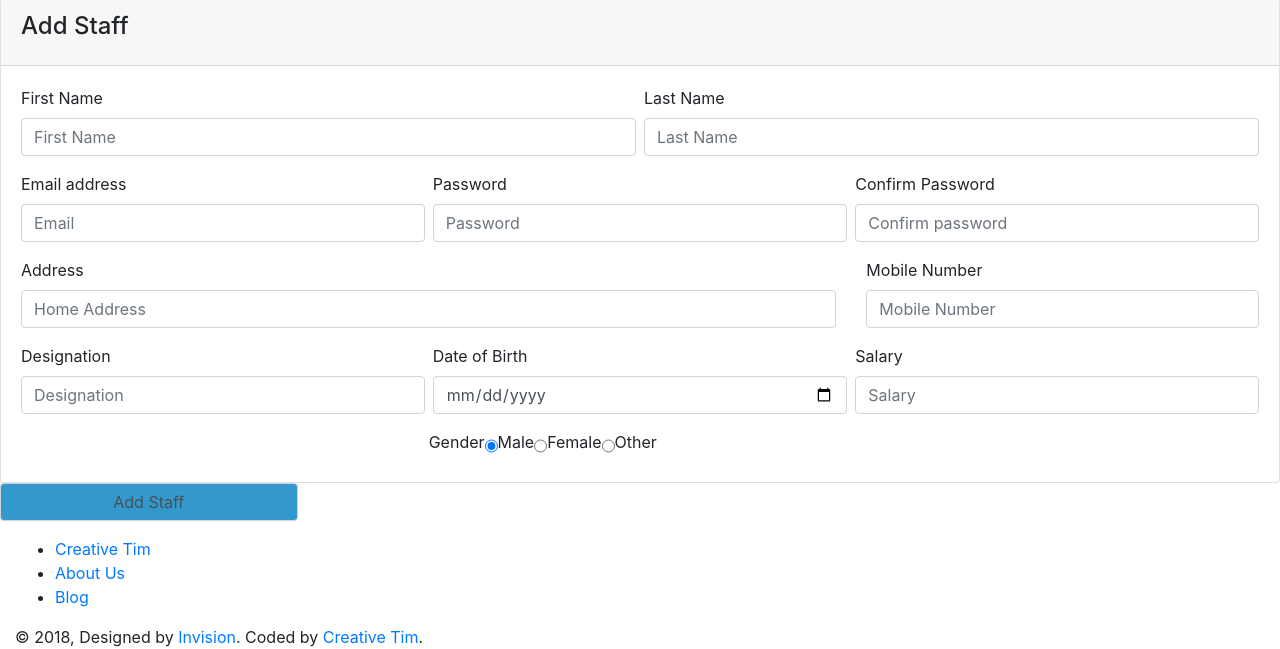
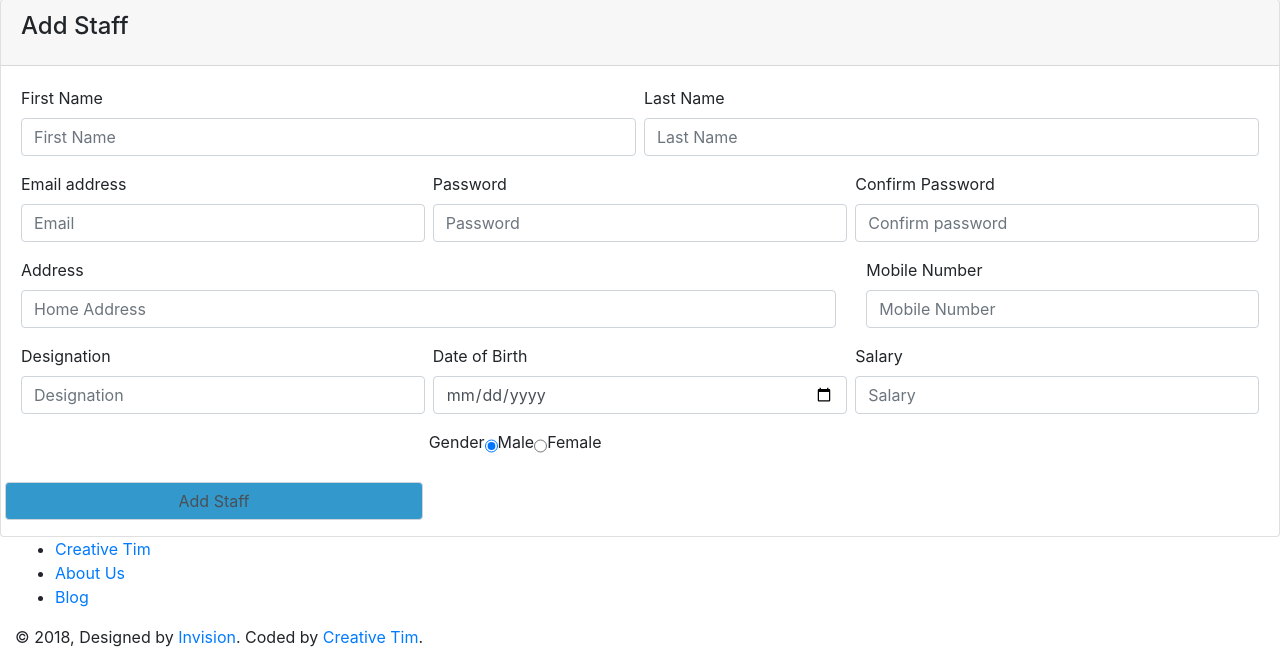
Before and after one commit to sobin007/AXIA---Online-SuperMarket, a CodeIgniter app: page /database/account/staff in a window 1280 px wide. Shown: the part 240-889 px from the top of the page. Run offline with CodeIgniter, Linux system fonts and the light colour scheme; data that the repository does not hold is empty; some libraries are stand-ins or nearby versions.

Commit message:
staff complete

```diff
--- a/application/controllers/Account.php
+++ b/application/controllers/Account.php
@@ -209,7 +209,7 @@ class Account extends CI_Controller {
             $this->form_validation->set_rules('confirm_password', 'Password', 'trim|required|matches[password]|min_length[6]|alpha_numeric|callback_password_check');
 
             $this->form_validation->set_rules('address', 'Address', 'trim|required');
-            $this->form_validation->set_rules('phone', 'Mobile Number', 'trim|required|min_length[10]|numeric');
+            $this->form_validation->set_rules('phone', 'Mobile Number', 'trim|required|min_length[10]|numeric|is_unique[staff.phone]');
             $this->form_validation->set_rules('designation', 'Designation', 'trim|required');
             $this->form_validation->set_rules('salary', 'Salary', 'trim|required');
             $this->form_validation->set_rules('dob', 'Date of Birth', 'trim|required');
--- a/application/views/admin/staff.php
+++ b/application/views/admin/staff.php
@@ -208,7 +208,6 @@
             </div>
           </div>
         </div>
-
       <div class="content">
         <div class="row">
           <div class="col-md-12">
@@ -296,24 +295,22 @@
                     <div class="col-md-4 pr-1">
                       </div class="form-group" >
                       <label>Gender</label>
-                      <input type="radio" name="gender" checked="checked" value="male"> Male<br>
-                      <input type="radio" name="gender" value="female"> Female<br>
-                      <input type="radio" name="gender" value="other"> Other
+                      <input type="radio" name="gender" checked="checked" value="male"> Male
+                      <input type="radio" name="gender" value="female"> Female
+                      </div>
+                      </div>
+                      <div class="col-md-4 px-1">
+                      <div class="form-group">
+                      <input type="submit" class="form-control" style="background :#3399cc" value="Add Staff">
+                      <div>
                       </div>
                     </div>
                   </div>
-                  <div class="row">
-                    <div class="col-md-3">
-                      <div class="form-group">
-                        <input type="submit" class="form-control" style="background :#3399cc" value="Add Staff">
-                      </div>
-                    </div>
-                  </div>
+
                 </form>
               </div>
             </div>
           </div>
-        </div>
         </div>
       <footer class="footer">
         <div class="container-fluid">
```
Also changed, not shown: application/views/admin/home.php (+0 -12 lines).
